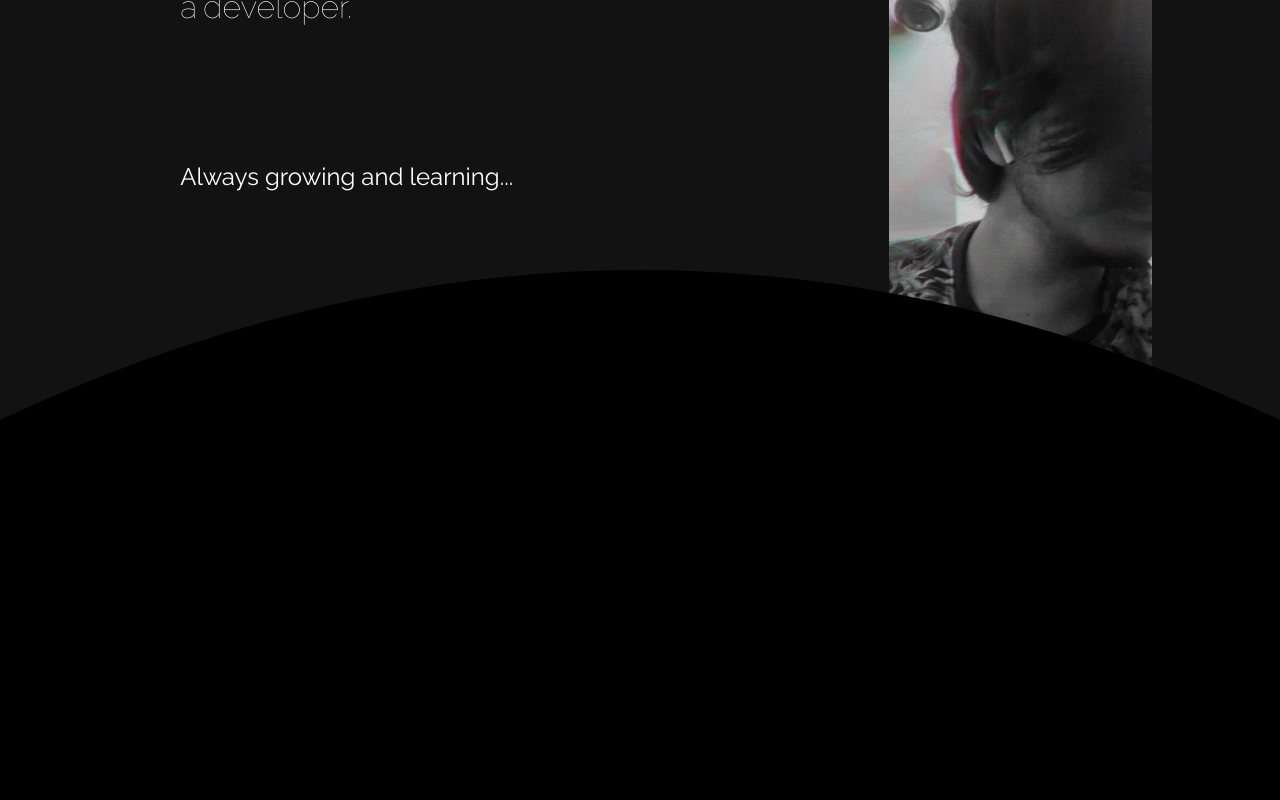
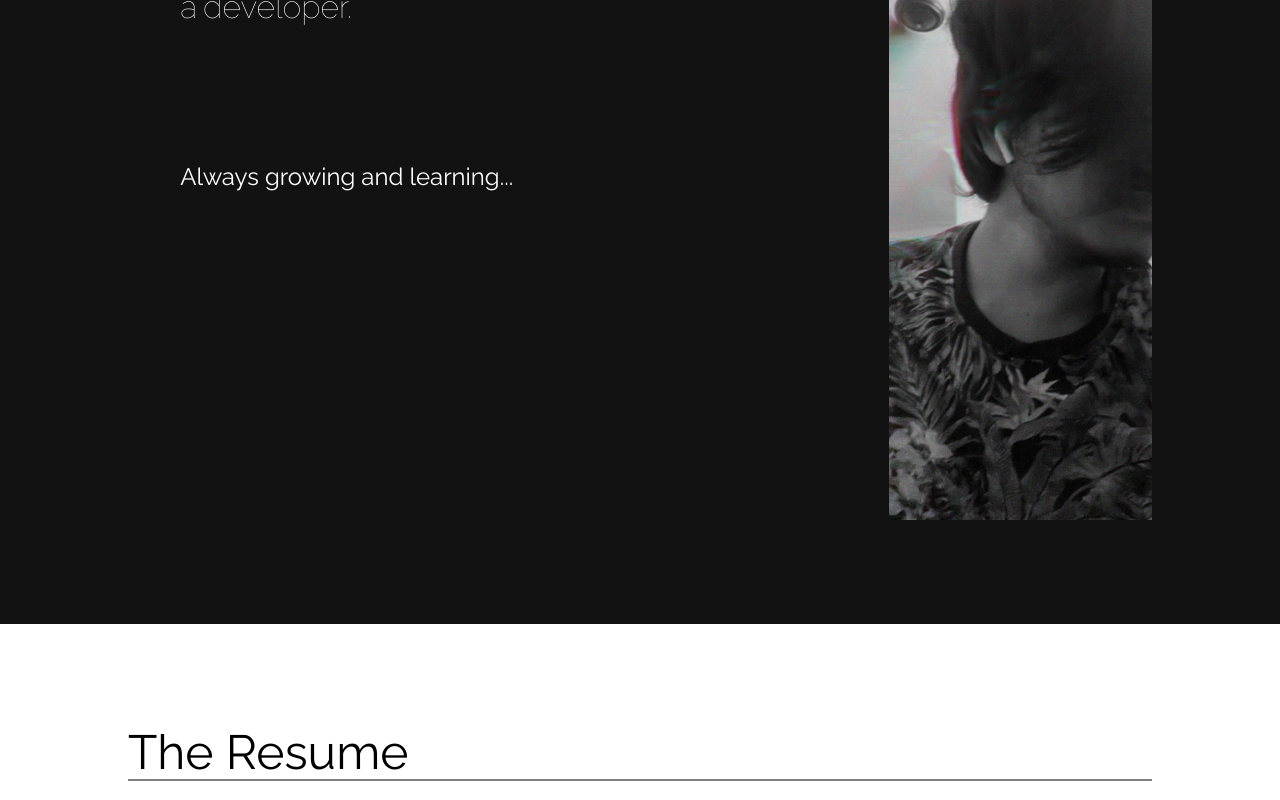
Before and after one commit to CityIsBetter/Website-Portfolio-3.0, a Next.js app: page /About in a window 1280 px wide. Shown: the part 680-1480 px from the top of the page. Built offline with nearby package versions, Linux system fonts and the light colour scheme.

Commit message:
changed curves to stairs and flat

```diff
--- a/src/components/Curve/anim.js
+++ b/src/components/Curve/anim.js
@@ -1,49 +1,34 @@
-export const text = {
+export const expand = {
     initial: {
-        opacity: 1,
+        top: 0
+    },
+    enter: (i) => ({
+        top: "100vh",
+        transition: {
+            duration: 0.4,
+            delay: 0.05 * i,
+            ease: [0.215, 0.61, 0.355, 1],
+        },
+        transitionEnd: { height: "0", top: "0" }
+    }),
+    exit: (i) => ({
+        height: "100vh",
+        transition: {
+            duration: 0.4,
+            delay: 0.05 * i,
+            ease: [0.215, 0.61, 0.355, 1]
+        }
+    })
+}
+export const opacity = {
+    initial: {
+        opacity: 0.5
     },
     enter: {
-        opacity: 0,
-        top: -100,
-        transition: {duration: .75, delay: .35, ease: [0.76, 0, 0.24, 1]},
-        transitionEnd: {top: "47.5%",}
+        opacity: 0
     },
     exit: {
-        opacity: 1,
-        top: "40%",
-        transition: {duration: .5, delay: .4, ease: [0.33, 1, 0.68, 1]}
+        opacity: 0.5,
+
     }
 }
-
-export const curve = (initialPath, targetPath) => {
-    return {
-        initial: {
-            d: initialPath
-        },
-        enter: {
-            d: targetPath,
-            transition: {duration: .75, delay: .35, ease: [0.76, 0, 0.24, 1]}
-        },
-        exit: {
-            d: initialPath,
-            transition: {duration: .75, ease: [0.76, 0, 0.24, 1]}
-        }
-    }
-}
-
-export const translate = {
-    initial: {
-        top: "-300px"
-    },
-    enter: {
-        top: "-100vh",
-        transition: {duration: .75, delay: .35, ease: [0.76, 0, 0.24, 1]},
-        transitionEnd : {
-            top: "100vh"
-        }
-    },
-    exit: {
-        top: "-300px",
-        transition: {duration: .75, ease: [0.76, 0, 0.24, 1]}
-    }
-}
--- a/src/components/Curve/index.jsx
+++ b/src/components/Curve/index.jsx
@@ -1,83 +1,35 @@
-'use client';
-import React, { useEffect, useState, memo } from 'react';
+import React from 'react'
 import { motion } from 'framer-motion';
-import { useRouter } from 'next/router';
-import { text, curve, translate } from './anim';
+import { opacity, expand } from './anim';
 
-const routes = {
-    "/": "Home",
-    "/About": "About",
-    "/Works": "Works",
-    "/Contact": "Contact"
-};
+export default function Layout({children, backgroundColor}) {
 
-const anim = (variants) => {
-    return {
-        variants,
-        initial: "initial",
-        animate: "enter",
-        exit: "exit"
-    };
-};
+    const anim = (variants, custom=null) => {
+        return {
+            initial: "initial",
+            animate: "enter",
+            exit: "exit",
+            custom,
+            variants
+        }
+    }
 
-export default function Curve({ children }) {
-    const router = useRouter();
-    const [dimensions, setDimensions] = useState({
-        width: null,
-        height: null
-    });
-
-    useEffect(() => {
-        let timeoutId;
-        function resize() {
-            clearTimeout(timeoutId);
-            timeoutId = setTimeout(() => {
-                setDimensions({
-                    width: window.innerWidth,
-                    height: window.innerHeight
-                });
-            }, 100); // Debounce by 100ms
-        }
-        resize();
-        window.addEventListener("resize", resize);
-        return () => {
-            clearTimeout(timeoutId);
-            window.removeEventListener("resize", resize);
-        };
-    }, []);
-
+    const nbOfColumns = 5
     return (
-        <div className='main curve'>
-            <div style={{ opacity: dimensions.width == null ? 1 : 0 }} className='background' />
-            <motion.p className='route' {...anim(text)}>
-                {routes[router.route]}
-            </motion.p>
-            {dimensions.width != null && <SVG {...dimensions} />}
-            {children}
+        <div className='page stairs' style={{backgroundColor}}>
+            <motion.div {...anim(opacity)} className='transition-background'/>
+            <div className='transition-container'>
+                {
+                    [...Array(nbOfColumns)].map( (_, i) => {
+                        return (
+                            <motion.div key={i} {...anim(expand, nbOfColumns - i)}/>
+                        )
+                    })
+                }
+            </div>
+            {
+                children
+            }
         </div>
-    );
+    )
 }
-
-const SVG = memo(({ width, height }) => {
-    const initialPath = `
-        M0 300
-        Q${width / 2} 0 ${width} 300
-        L${width} ${height + 300}
-        Q${width / 2} ${height + 600} 0 ${height + 300}
-        L0 0
-    `;
-
-    const targetPath = `
-        M0 300
-        Q${width / 2} 0 ${width} 300
-        L${width} ${height}
-        Q${width / 2} ${height} 0 ${height}
-        L0 0
-    `;
-
-    return (
-        <motion.svg {...anim(translate)} className="psvg">
-            <motion.path {...anim(curve(initialPath, targetPath))} />
-        </motion.svg>
-    );
-});
--- a/src/components/Curve/style.module.scss
+++ b/src/components/Curve/style.module.scss
@@ -1,25 +1,28 @@
-.curve{
-    .psvg, .background{
+.stairs{
+    .transition-container{
         position: fixed;
-        height: calc(100vh + 600px);
         width: 100vw;
-        pointer-events: none;
+        height: 100vh;
+        display: flex;
         left: 0;
         top: 0;
+        pointer-events: none;
         z-index: 100;
+        div{
+            position: relative;
+            height: 100%;
+            width: 100%;
+            background-color: black;
+        }
     }
-    .background{
-        background: black;
-        transition: opacity 0s linear 0.1s;
-    }
-    .route{
+    .transition-background{
+        position: fixed;
+        width: 100%;
+        height: 100vh;
+        background-color: black;
         z-index: 200;
-        position: absolute;
-        left: 50%;
-        top: 40%;
-        color: white;
-        font-size: 46px;
-        transform: translateX(-50%);
-        text-align: center;
+        pointer-events: none;
+        top: 0;
+        left: 0;
     }
 }
--- a/src/components/Preloader/index.jsx
+++ b/src/components/Preloader/index.jsx
@@ -22,28 +22,11 @@ const Preloader = () => {
         }, index == 0 ? 1000 : 2000)
     }, [index])
 
-    const initialPath = `M0 0 L${dimension.width} 0 L${dimension.width} ${dimension.height} Q${dimension.width/2} ${dimension.height + 300} 0 ${dimension.height}  L0 0`
-    const targetPath = `M0 0 L${dimension.width} 0 L${dimension.width} ${dimension.height} Q${dimension.width/2} ${dimension.height} 0 ${dimension.height}  L0 0`
-
-    const curve = {
-        initial: {
-            d: initialPath,
-            transition: {duration: 0.7, ease: [0.76, 0, 0.24, 1]}
-        },
-        exit: {
-            d: targetPath,
-            transition: {duration: 0.7, ease: [0.76, 0, 0.24, 1], delay: .3}
-        }
-    }
-
   return (
     <motion.div variants={slideUp} initial="initial" exit="exit" className={styles.introduction}>
             {dimension.width > 0 &&
             <>
                 <motion.p variants={opacity} initial="initial" animate="enter">{words[index]}</motion.p>
-                <svg>
-                    <motion.path variants={curve} initial="initial" exit="exit"></motion.path>
-                </svg>
             </>
             }
         </motion.div>
--- a/src/components/nav/curve/index.jsx
+++ /dev/null
@@ -1,68 +0,0 @@
-import React from 'react'
-import styles from './styles.module.scss'
-import { motion } from 'framer-motion'
-
-import Router from 'next/router'
-
-export const fixTimeoutTransition = (timeout) => {
-  Router.events.on('beforeHistoryChange', () => {
-    // Create a clone of every <style> and <link> that currently affects the page. It doesn't matter
-    // if Next.js is going to remove them or not since we are going to remove the copies ourselves
-    // later on when the transition finishes.
-    const nodes = document.querySelectorAll('link[rel=stylesheet], style:not([media=x])')
-    const copies = [...nodes].map((el) => el.cloneNode(true))
-
-    for (let copy of copies) {
-      // Remove Next.js' data attributes so the copies are not removed from the DOM in the route
-      // change process.
-      copy.removeAttribute('data-n-p')
-      copy.removeAttribute('data-n-href')
-
-      // Add duplicated nodes to the DOM.
-      document.head.appendChild(copy)
-    }
-
-    const handler = () => {
-      // Emulate a `.once` method using `.on` and `.off`
-      Router.events.off('routeChangeComplete', handler)
-
-      window.setTimeout(() => {
-        for (let copy of copies) {
-          // Remove previous page's styles after the transition has finalized.
-          document.head.removeChild(copy)
-        }
-      }, timeout)
-    }
-
-    Router.events.on('routeChangeComplete', handler)
-  })
-}
-
-fixTimeoutTransition(1000)
-
-const Curve = () => {
-    const initialPath = `M100 0 L100 ${window.innerHeight} Q-100 ${window.innerHeight/2} 100 0`
-    const targetPath = `M100 0 L100 ${window.innerHeight} Q100 ${window.innerHeight/2} 100 0`
-
-    const curve = {
-        initial: {
-            d: initialPath
-        },
-        enter: {
-            d: targetPath,
-            transition: {duration: 1, ease: [0.76, 0, 0.24, 1]}
-        },
-        exit: {
-            d: initialPath,
-            transition: {duration: 0.8, ease: [0.76, 0, 0.24, 1]}
-        }
-      }
-
-  return (
-    <svg className={styles.svgCurve}>
-        <motion.path variants={curve} initial="initial" animate="enter" exit="exit"></motion.path>
-    </svg>
-  )
-}
-
-export default Curve
--- a/src/components/nav/curve/styles.module.scss
+++ /dev/null
@@ -1,9 +0,0 @@
-.svgCurve{
-    position: absolute;
-    top: 0;
-    left: -99px;
-    width: 100px;
-    height: 100%;
-    fill: rgb(41, 41, 41);
-    stroke: none;
-}
--- a/src/components/nav/index.jsx
+++ b/src/components/nav/index.jsx
@@ -5,7 +5,6 @@ import { motion } from 'framer-motion';
 import Magnetic from '@/components/Magnetic';
 import { usePathname } from 'next/navigation';
 import { menuSlide } from '../header/anim';
-import Curve from './curve';
 
 import Router from 'next/router'
 
@@ -94,7 +93,6 @@ const Nav = ({close}) => {
                 <Magnetic><a href='https://linkedin.com/in/mahesh-paul' target='_blank'>LinkedIn</a></Magnetic>
             </div>
         </div>
-        <Curve />
     </motion.div>
   )
 }
--- a/src/pages/About/resume/index.jsx
+++ b/src/pages/About/resume/index.jsx
@@ -113,9 +113,6 @@ const Resume = () => {
             <p className={styles.proofText}>proofs in my <a href='https://www.linkedin.com/in/mahesh-paul/details/certifications/' target='_blank'>LinkedIn <svg width="12" height="12" viewBox="0 0 26 26" fill="none" xmlns="http://www.w3.org/2000/svg"><path d="M1 24.5L24.5 1M24.5 1V24.5M24.5 1H1" stroke="black" stroke-width="2"/></svg></a></p>
           </div>
       </div>
-      <motion.div style={{height}} className={styles.circleContainer}>
-        <div className={styles.circle}></div>
-      </motion.div>
     </div>
   )
 }
--- a/src/pages/Home/index.jsx
+++ b/src/pages/Home/index.jsx
@@ -32,10 +32,8 @@ const Main = () => {
           <Landing />
           <Description />
           <Slider />
-          <motion.div style={{height}} className={styles.circleContainer}>
-            <div className={styles.circle}></div>
-          </motion.div>
-          <Contact/></main>
+          <Contact/>
+        </main>
       </Curve>
     </>
   )
--- a/src/pages/Works/work/index.jsx
+++ b/src/pages/Works/work/index.jsx
@@ -180,10 +180,6 @@ const Work = () => {
             <Magnetic><div className={styles.archBtn}>Archive</div></Magnetic>
         </div>
         </div>
-
-        <motion.div style={{height}} className={styles.circleContainer}>
-                <div className={styles.circle}></div>
-        </motion.div>
     </div>
   )
 }
```
Also changed, not shown: src/pages/Works/style.module.scss (+11 -1 lines).
